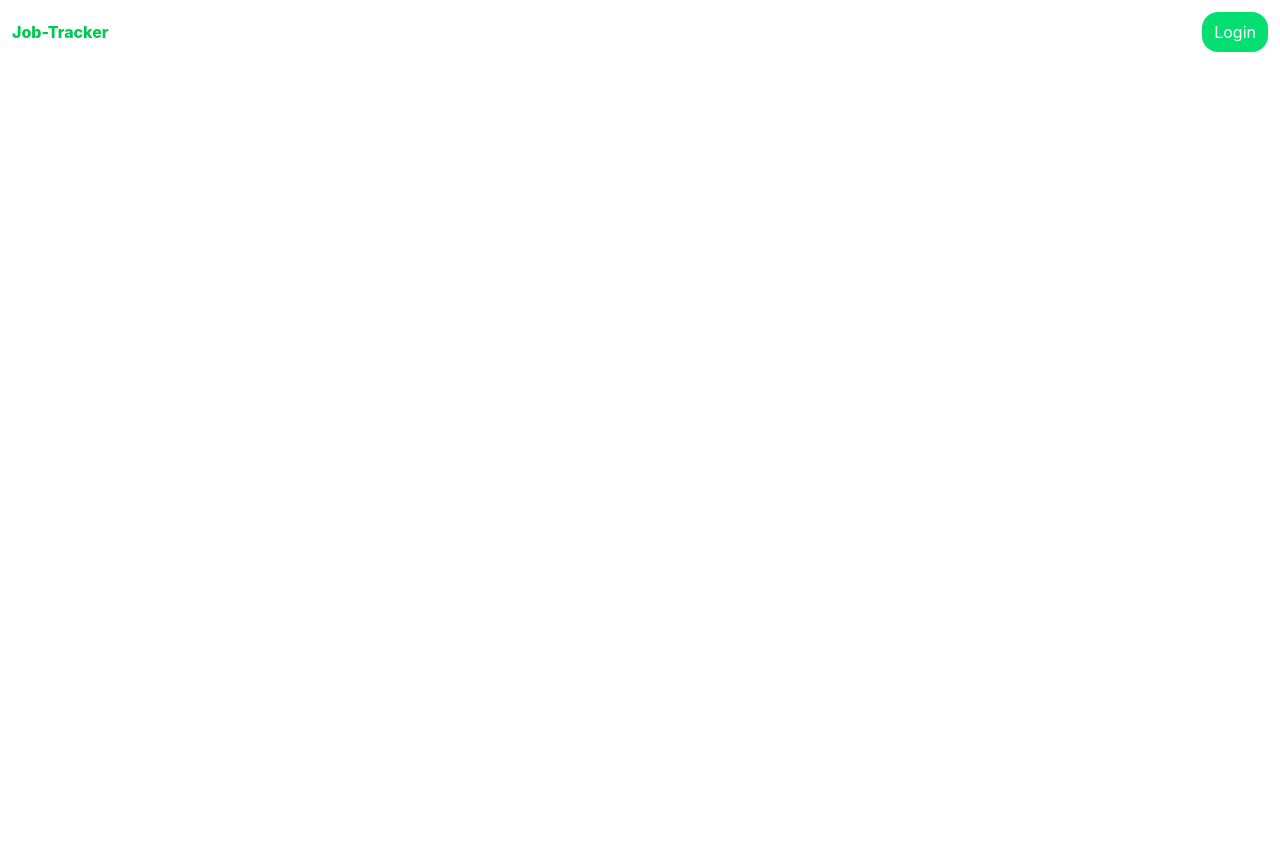
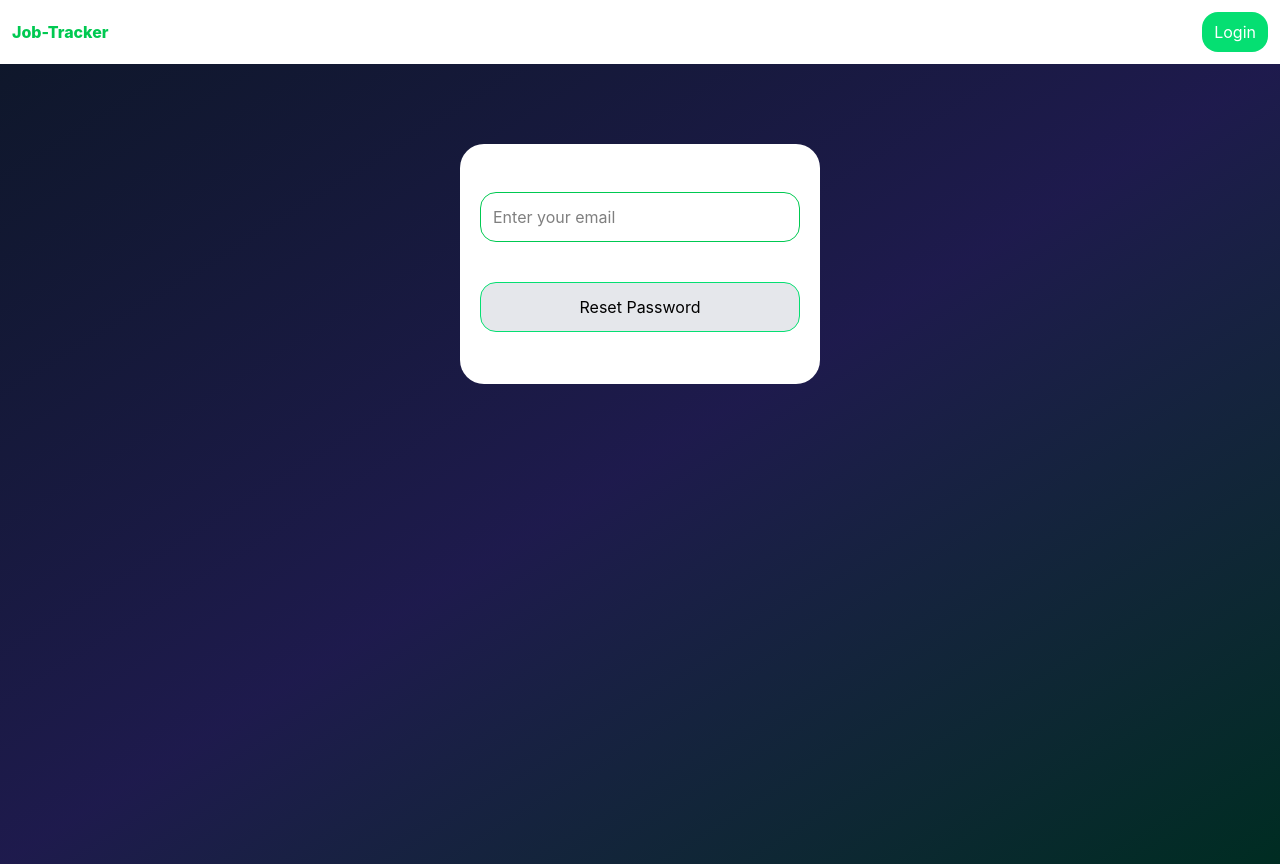
Before and after one commit to gauravjsh8/ai-job-tracker, a React (Vite) app in the folder frontend/: page /forgot-password in a window 1280 px wide. Before the commit this address had no page. Before the commit the page ends 800 px from the top, so only its background shows below. Built offline with nearby package versions, Linux system fonts and the light colour scheme.

Commit message:
added resent password request email functionlity

```diff
--- a/frontend/src/App.tsx
+++ b/frontend/src/App.tsx
@@ -14,6 +14,7 @@ import {
   ProtectedRoutes,
 } from "./components/ProtectedRoutes";
 import MyProfile from "./pages/MyProfile";
+import ForgotPssword from "./pages/ForgotPssword";
 
 function App() {
   return (
@@ -62,6 +63,7 @@ function App() {
               </AdminProtectedRoutes>
             }
           />
+          <Route path="/forgot-password" element={<ForgotPssword />} />
         </Routes>
       </BrowserRouter>
     </>
--- /dev/null
+++ b/frontend/src/pages/ForgotPssword.tsx
@@ -0,0 +1,39 @@
+import { useState } from "react";
+import api from "../services/api";
+import toast from "react-hot-toast";
+
+const ForgotPssword = () => {
+  const handleClick = async (e: React.FormEvent) => {
+    e.preventDefault();
+
+    try {
+      await api.post("/users/forgot-password", { email });
+      toast.success("Reset email sent successfully to your email");
+    } catch (error) {
+      toast.error("Please try again");
+    }
+  };
+  const [email, setEmail] = useState("");
+  return (
+    <div className="flex justify-center bg-linear-to-br from-slate-900 via-indigo-950 to-emerald-950 h-screen ">
+      <div className="bg-white mt-20 h-60 rounded-3xl p-5 flex flex-col space-y-10">
+        <input
+          type="text"
+          placeholder="Enter your email"
+          className="p-3 border border-green-500 focus:outline-none focus:ring-2 focus:ring-green-500 w-80 rounded-2xl mt-7"
+          value={email}
+          onChange={(e) => setEmail(e.target.value)}
+        />
+        <button
+          type="submit"
+          onClick={handleClick}
+          className=" cursor-pointer bg-gray-200 p-3 rounded-2xl border border-green-400 hover:bg-green-400 hover:border-none hover:text-white"
+        >
+          Reset Password
+        </button>
+      </div>
+    </div>
+  );
+};
+
+export default ForgotPssword;
--- a/frontend/src/pages/Login.tsx
+++ b/frontend/src/pages/Login.tsx
@@ -65,7 +65,7 @@ const Login = () => {
               </button>
             </div>
           </div>
-          <Link to="forgot-password">
+          <Link to="/forgot-password">
             <p className="text-center  text-blue-500">Forgot password?</p>
           </Link>
           <p className="text-center">
```
Also changed, not shown: 2 other files (tests, documents, lock files or other folders).
